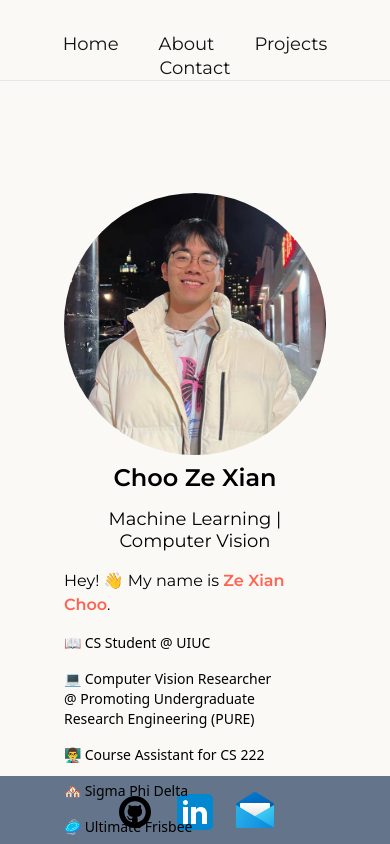
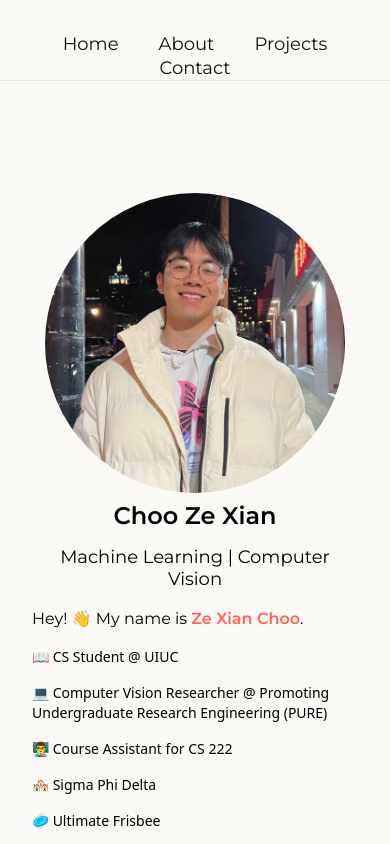
Before and after one commit to zexianchoo/zexianchoo.github.io, a React (Vite) app: page / in a window 390 px wide. Shown: the top 844 px of the page. Built offline with nearby package versions, Linux system fonts and the light colour scheme; a web font is replaced by a local one.

Commit message:
fixed front page mobile (again)

```diff
--- a/src/pages/Home.jsx
+++ b/src/pages/Home.jsx
@@ -7,7 +7,7 @@ const Home = () => {
     <main className='flex flex-col min-h-screen w-full ' >
         <Nav />
       <div className='flex-1'>
-        <section id='hero' className='padding'>
+        <section id='hero' className='mb-auto padding'>
           <Hero />
         </section>
       </div>
--- a/src/pages/Projects.jsx
+++ b/src/pages/Projects.jsx
@@ -6,12 +6,17 @@ const Projects = () => {
   return (
     <main className='sm:relative w-full h-screen flex flex-col justify-between' >
       <Nav />
-      <section id ='projects' className='mt-20' >
-        <Project />
-      </section>
-      <section id='footer' className=''>
-        <Footer />
-      </section>
+      <div className='mb-auto'>
+        <section id ='projects' className='mt-20' >
+          <Project />
+        </section>
+      </div>
+      <div>
+        <section id='footer' className='pb-10 bg-slate-500'>
+          <Footer />
+        </section>
+      </div>
+
     </main>
   )
 }
--- a/src/sections/Hero.jsx
+++ b/src/sections/Hero.jsx
@@ -4,9 +4,10 @@ import { face, icon } from "../assets/images";
 
 const Hero = () => {
   return (
+    <main className='flex flex-col mb-auto'>
       <section
         id='home'
-      className='relative h-[60vh] max-sm:pt-8 sm:flex justify-between items-center max-container px-8  min-h-full'
+        className='relative py-10 max-sm:pt-8 sm:flex max-sm:flex-col justify-between items-center max-container object-scale-down min-h-full'
       >
         <div className='sm:flex-col max-sm:text-lg fading-down-slow items-center justify-center'>
           <img
@@ -32,7 +33,7 @@ const Hero = () => {
               Hey! 👋 My name is <span className='text-coral-red font-semibold'>Ze Xian Choo</span>.
             </p>
           </div>
-        <div className='justify-left w-4/5'>
+          <div className='justify-left'>
             <ul className='space-y-4 sm:text-lg font-light max-sm:text-sm  font-Palanquin text-dark-blue fading-right-slower py-2' >
                 <p className='' >
                   📖 CS Student @ UIUC
@@ -59,6 +60,8 @@ const Hero = () => {
         </div>
 
       </section>
+    </main>
+
   );
 }
 
```
Lines whose indentation alone changed are shown as unchanged.
